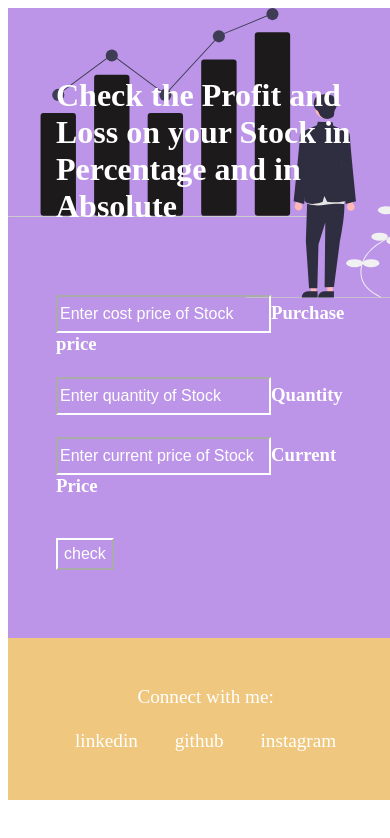
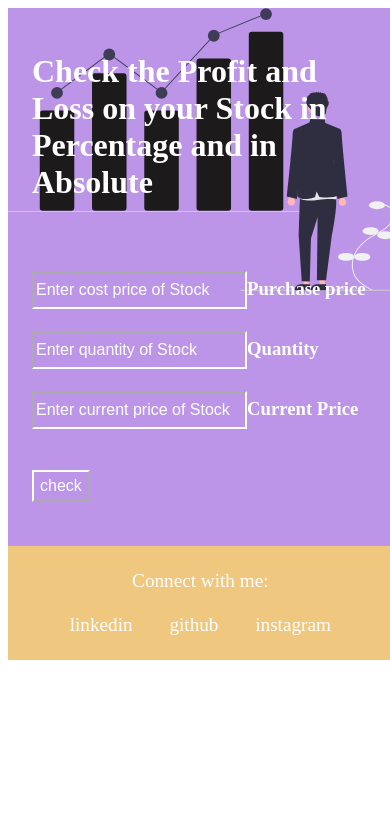
Before and after one commit to BhavyaPant-bly/Stocks-Report, a plain HTML site: page index.html in a window 390 px wide. Drawn offline with Linux system fonts and the light colour scheme.

Commit message:
changed styling

```diff
--- a/style.css
+++ b/style.css
@@ -67,14 +67,16 @@ input{
     }
 
     #connect{
-        width:80%;
+        width:90%;
         font-size: 120%;
+        padding:1.5rem;
        }
-       .link {
+    .link {
         padding: 0.5rem 1rem;
     }
     #stock{
-        width:80%;
+        width:90%;
+        padding:1.5rem;
     }
     #profitloss{
         width:90%
```
